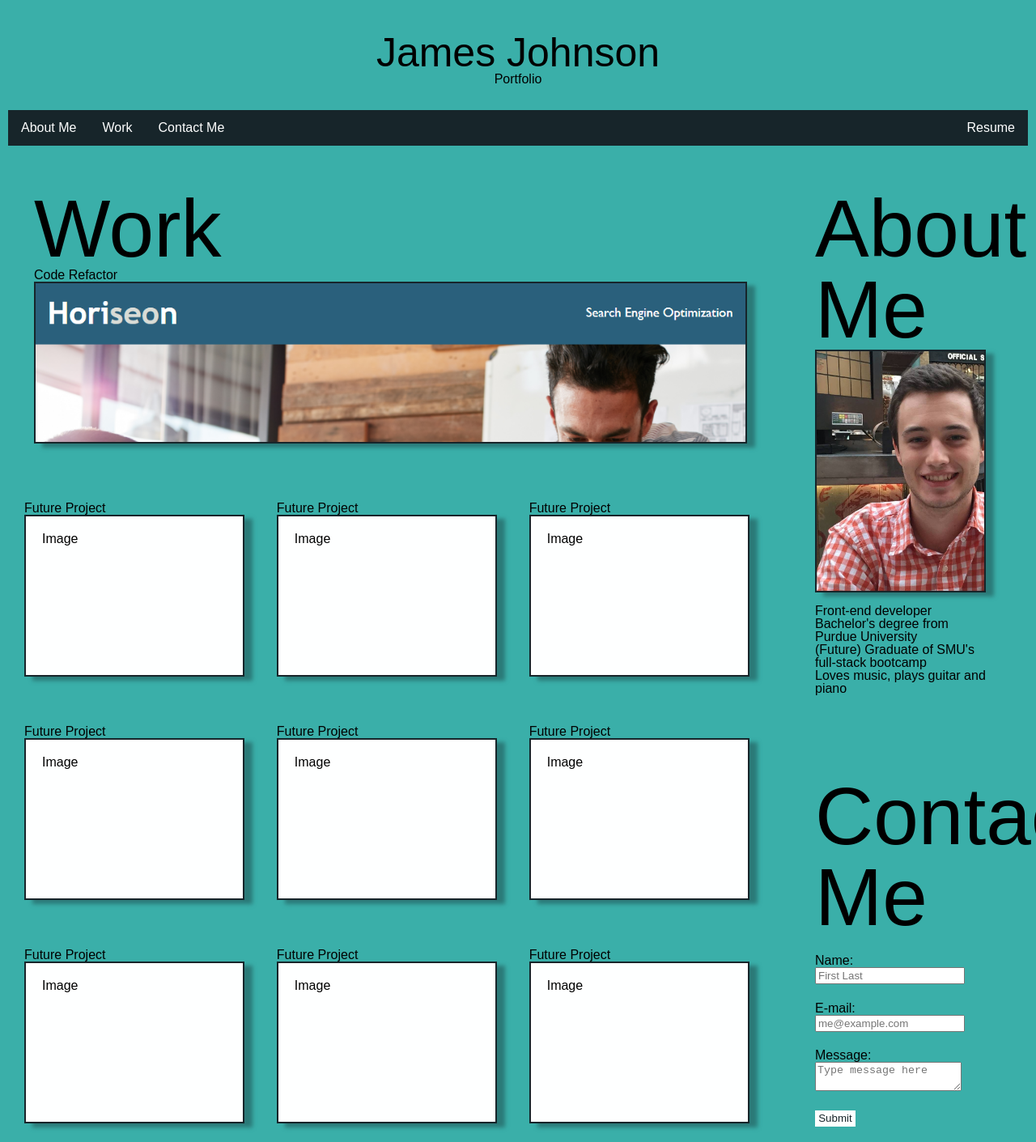
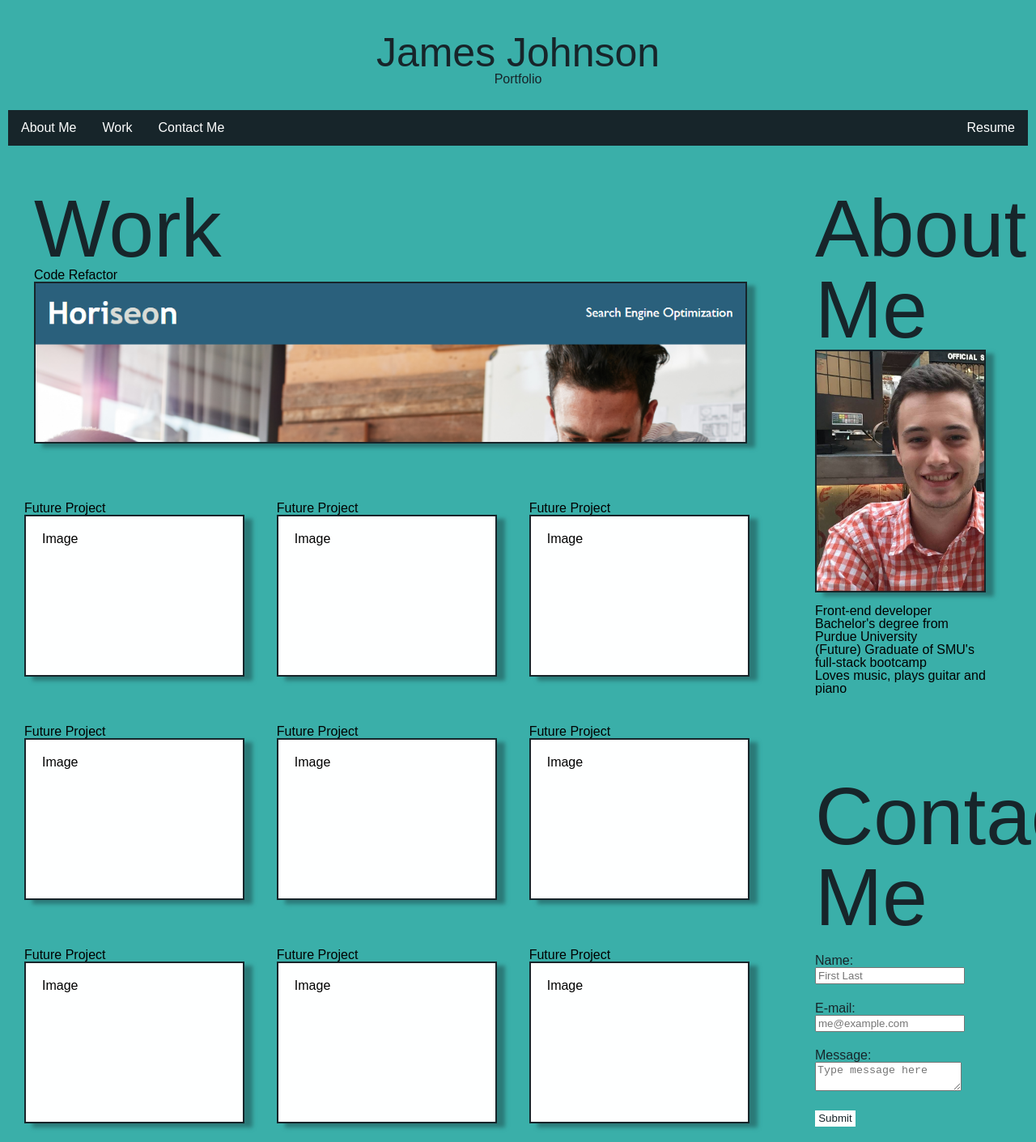
Before and after one commit to JamesJ995/JamesJohnsonPortfolio, a plain HTML site: page index.html in a window 1280 px wide. Shown: the top 1411 px of the page at 81% size. Drawn offline with Linux system fonts and the light colour scheme.

Commit message:
changed some font colors

```diff
--- a/assets/style.css
+++ b/assets/style.css
@@ -18,6 +18,7 @@ body {
 
 .card h1 {
     font-size: 100px;
+    color: var(--deep);
 }
 
 form h1 {
@@ -29,10 +30,12 @@ form h1 {
     padding: 30px;
     text-align: center;
     background: var(--middle);
+    color: var(--deep);
 }
 
 .header h1 {
     font-size: 50px;
+    color: var(--deep);
 }
 
 /* Style the top navigation bar */
@@ -114,6 +117,7 @@ form h1 {
 
 .card p {
     padding-top: 15px;
+    color: var(--deep);
 }
 
 /* Add a card effect for articles */
```
